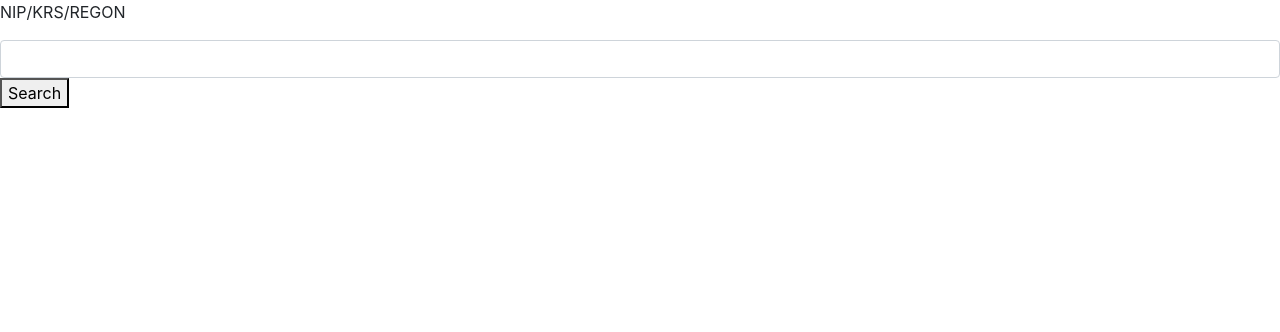
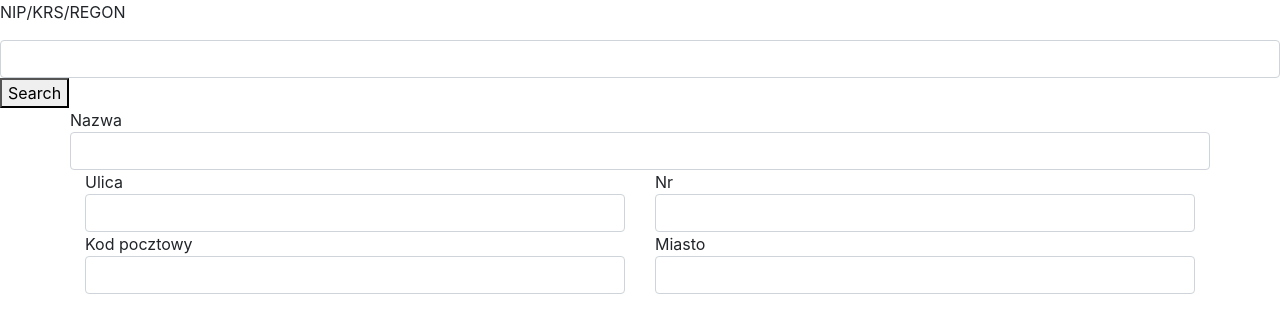
Before and after one commit to cichya/NIP.SPA, an Angular app: page / in a window 1280 px wide. Shown: the top 332 px of the page. Built offline with nearby package versions, Linux system fonts and the light colour scheme.

Commit message:
simple display place added

```diff
--- a/src/app/core/home/home.component.html
+++ b/src/app/core/home/home.component.html
@@ -6,3 +6,30 @@
   <input class="form-control" type="text" formControlName="searchData" />
   <button type="submit">Search</button>
 </form>
+
+<div class="container">
+  <div class="row">
+    Nazwa
+    <input type="text" class="form-control" />
+  </div>
+  <div class="row">
+    <div class="col-sm">
+      Ulica
+      <input type="text" class="form-control" />
+    </div>
+    <div class="col-sm">
+      Nr
+      <input type="text" class="form-control" />
+    </div>
+  </div>
+  <div class="row">
+    <div class="col-sm">
+      Kod pocztowy
+      <input type="text" class="form-control" />
+    </div>
+    <div class="col-sm">
+      Miasto
+      <input type="text" class="form-control" />
+    </div>
+  </div>
+</div>
```
